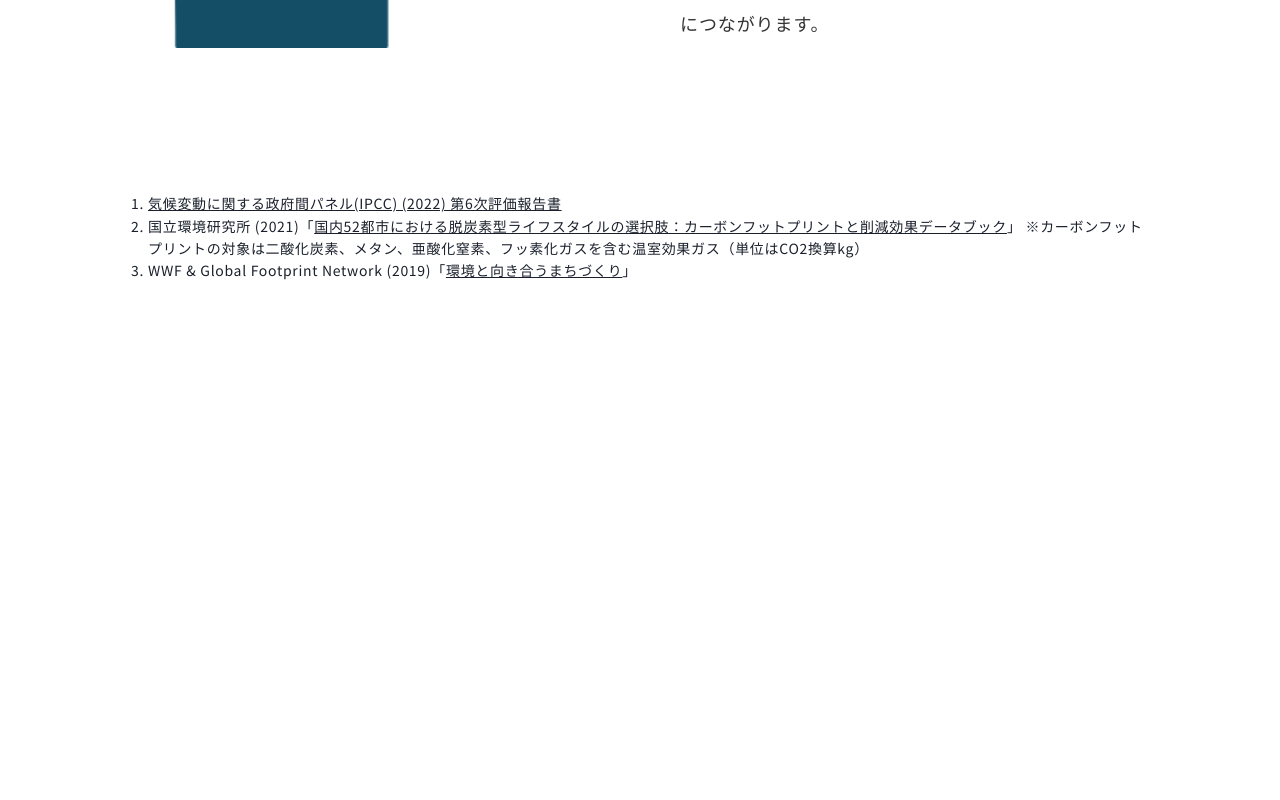
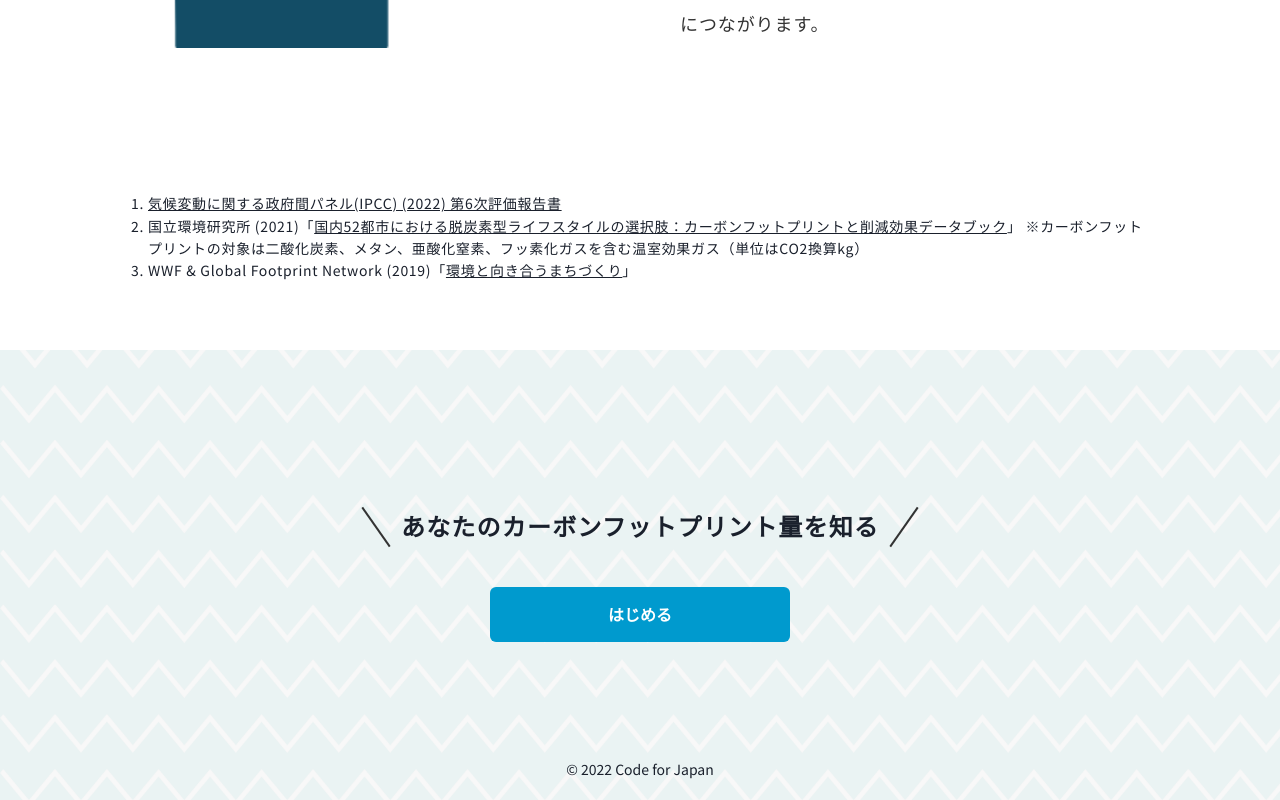
Before and after one commit to codeforjapan/JibungotoPlanet, a Next.js app: page / in a window 1280 px wide. Shown: the part 3099-3899 px from the top of the page. Before the commit the page ends 3449 px from the top, so only its background shows below. Built offline with nearby package versions, Linux system fonts and the light colour scheme.

Commit message:
feat: created home footer

```diff
--- /dev/null
+++ b/components/organisms/homes/HomeFooter/HomeFooter.tsx
@@ -0,0 +1,36 @@
+import { FC } from 'react'
+import Image from 'next/image'
+import { Box, Text } from '@chakra-ui/react'
+import classNames from 'classnames'
+import BasicButton from 'components/atoms/buttons/Basic'
+import HomeContentCatchPhrase from 'components/molecules/homes/HomeContentCatchPhrase/HomeContentCatchPhrase'
+import styles from 'styles/Home.module.scss'
+
+type Props = {
+  className?: string
+}
+
+const HomeFooter: FC<Props> = (props) => {
+  return (
+    <Box className={classNames(props.className, styles['home__footer'])}>
+      <Image
+        src={'/home/home-footer.png'}
+        alt={'footerの背景'}
+        layout={'fill'}
+      />
+      <Box className={styles['home__footer__content']}>
+        <HomeContentCatchPhrase
+          className={styles['home__footer__catch-phrase']}
+        >
+          あなたのカーボンフットプリント量を知る
+        </HomeContentCatchPhrase>
+        <BasicButton width={300}>はじめる</BasicButton>
+        <Text fontSize={14} mt={'auto'} pb={5}>
+          © 2022 Code for Japan
+        </Text>
+      </Box>
+    </Box>
+  )
+}
+
+export default HomeFooter
--- a/pages/index.tsx
+++ b/pages/index.tsx
@@ -2,6 +2,7 @@ import { FC } from 'react'
 import { Container } from '@chakra-ui/react'
 import HomeCaptionSection from 'components/organisms/homes/HomeCaptionSection/HomeCaptionSection'
 import HomeChangeSection from 'components/organisms/homes/HomeChangeSection/HomeChangeSection'
+import HomeFooter from 'components/organisms/homes/HomeFooter/HomeFooter'
 import HomeHeader from 'components/organisms/homes/HomeHeader/HomeHeader'
 import HomeKnowSection from 'components/organisms/homes/HomeKnowSection/HomeKnowSection'
 import HomeLookBackSection from 'components/organisms/homes/HomeLookBackSection/HomeLookBackSection'
@@ -19,6 +20,7 @@ const Home: FC = () => {
         <HomeChangeSection className={styles['home__section']} />
         <HomeCaptionSection className={styles['home__caption-section']} />
       </Container>
+      <HomeFooter />
     </div>
   )
 }
--- a/styles/Home.module.scss
+++ b/styles/Home.module.scss
@@ -44,4 +44,48 @@
       text-decoration: underline;
     }
   }
+
+  &__footer {
+    position: relative;
+    height: 450px;
+    display: flex;
+    align-items: flex-end;
+    justify-content: center;
+
+    &__content {
+      z-index: 1000;
+      height: 65%;
+      display: flex;
+      align-items: center;
+      flex-direction: column;
+    }
+
+    &__catch-phrase {
+      position: relative;
+      text-align: center;
+      font-weight: bold;
+      line-height: 1.3;
+      font-size: 2.5rem;
+      padding-bottom: 2.2rem;
+
+      &:before,
+      &:after {
+        position: relative;
+        display: inline-block;
+        content: '';
+        background: #333333;
+        width: 2px;
+        height: 2em;
+        margin: -0.2em 1em 0;
+        vertical-align: middle;
+      }
+
+      &:before {
+        transform: rotate(-35deg); //角度調整
+      }
+      &:after {
+        transform: rotate(35deg); //角度調整
+      }
+    }
+  }
 }
```
Also changed, not shown: public/home/home-footer.png (added), 1 other file (tests, documents, lock files or other folders).
